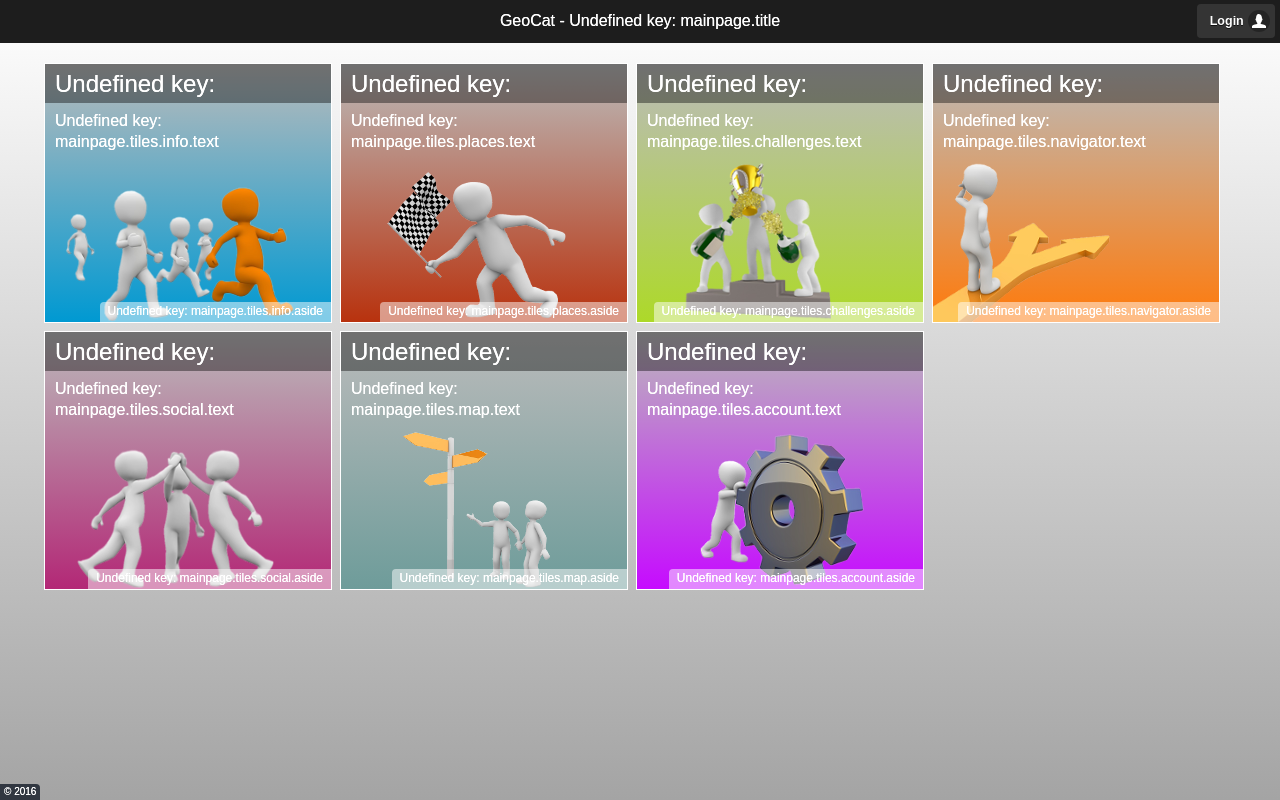
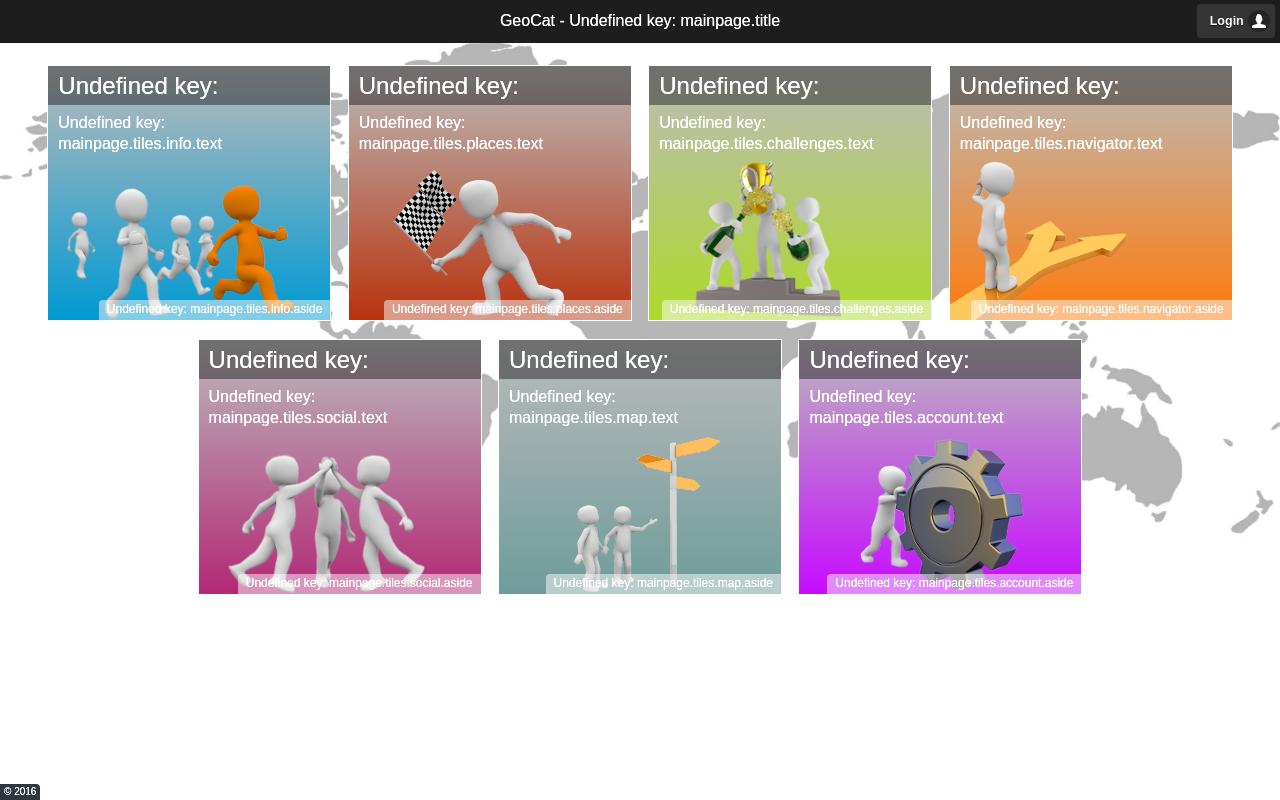
Before and after one commit to BastianKraemer/GeoCat, a PHP site: page / in a window 1280 px wide. Run offline with PHP 8.4, Linux system fonts and the light colour scheme.

Commit message:
Update page 'home' and add new background image

```diff
--- a/src/css/style.css
+++ b/src/css/style.css
@@ -4,7 +4,6 @@
 div[role="navigation"] ul li a {
 	height: 24px;
 	line-height: 24px;
-
 }
 
 .ui-panel.ui-panel-open {
@@ -24,17 +23,15 @@ div[role="navigation"] ul li a {
 	margin-right: 0 !important;
 }
 
-/*
-	Overwrite the default background
-*/
-#Home {
-	background-color: white !important;
-	background-image: linear-gradient(#FFF 0%, #A4A4A4 100%) !important;
-}
-
 /* ==============================================================================
 	Start page
 ============================================================================== */
+
+div.mapbg {
+	background-color: white;
+	background-image: linear-gradient(#FFF 0%, #A4A4A4 100%);
+}
+
 
 #Home > div.ui-content {
 	padding: 4px;
@@ -44,16 +41,20 @@ div[role="navigation"] ul li a {
 	width: 100%;
 	max-width: 640px;
 	margin: 12px auto;
+	padding: 0;
+	text-align: center;
 }
 
 .tile {
+	display: inline-block;
 	position: relative;
-	min-width: calc(50% - 10px);
-	max-width: calc(50% - 10px);
+	min-width: calc(50% - 14px);
+	max-width: calc(50% - 14px);
 
 	background-color: #bbbbbb;
 	border: 1px solid white;
 	margin: 4px;
+	text-align: left;
 }
 
 .tile:before {
@@ -122,10 +123,18 @@ div[role="navigation"] ul li a {
 	.tile {
 		min-width: calc(33% - 14px);
 		max-width: calc(33% - 14px);
+		margin: 6px;
 	}
 
 	.tile > .content > h1 {
 		font-size: 24px;
+	}
+
+	div.mapbg {
+		background-image: url('../img/etc/map.jpg');
+		background-repeat: no-repeat;
+		background-size: 100%;
+		background-position: 0 42px;
 	}
 }
 
@@ -135,8 +144,8 @@ div[role="navigation"] ul li a {
 	}
 
 	.tile {
-		min-width: calc(25% - 14px);
-		max-width: calc(25% - 14px);
+		min-width: calc(25% - 18px);
+		max-width: calc(25% - 18px);
 	}
 }
 
--- a/src/views/Page_Home.php
+++ b/src/views/Page_Home.php
@@ -23,7 +23,7 @@
 		 */
 		private function addTile($title, $text, $aside, $target, $tileId, $locale){
 ?>
-				<div id="<?php echo $tileId; ?>" class="substance-flexitem1 tile">
+				<div id="<?php echo $tileId; ?>" class="tile">
 					<a href="<?php echo $target; ?>" class="content">
 						<h1><?php $locale->write($title); ?></h1>
 						<p><?php $locale->write($text); ?></p>
@@ -67,12 +67,12 @@
 		 */
 		public function printContent($locale, $session){
 ?>
-	<div data-role="page" id="Home" data-theme="b">
+	<div id="Home" class="mapbg" data-role="page" data-theme="b">
 <?php
 	self::printHeader(\GeoCat::getConfigKey("app.name") . " - ". $locale->get("mainpage.title"), null, $locale, $session);
 ?>
-		<div role="main" class="ui-content my-page">
-			<div class="substance-horizontal-flexcontainer mainpage-grid">
+		<div role="main" class="ui-content">
+			<div class="mainpage-grid">
 <?php
 				$this->addDefaultTile("info", "#About", "infoTile", $locale);
 				$this->addDefaultTile("places", "#Places", "placesTile", $locale);
```
Also changed, not shown: src/img/etc/map.jpg (added), src/img/tile/signpost.png.
